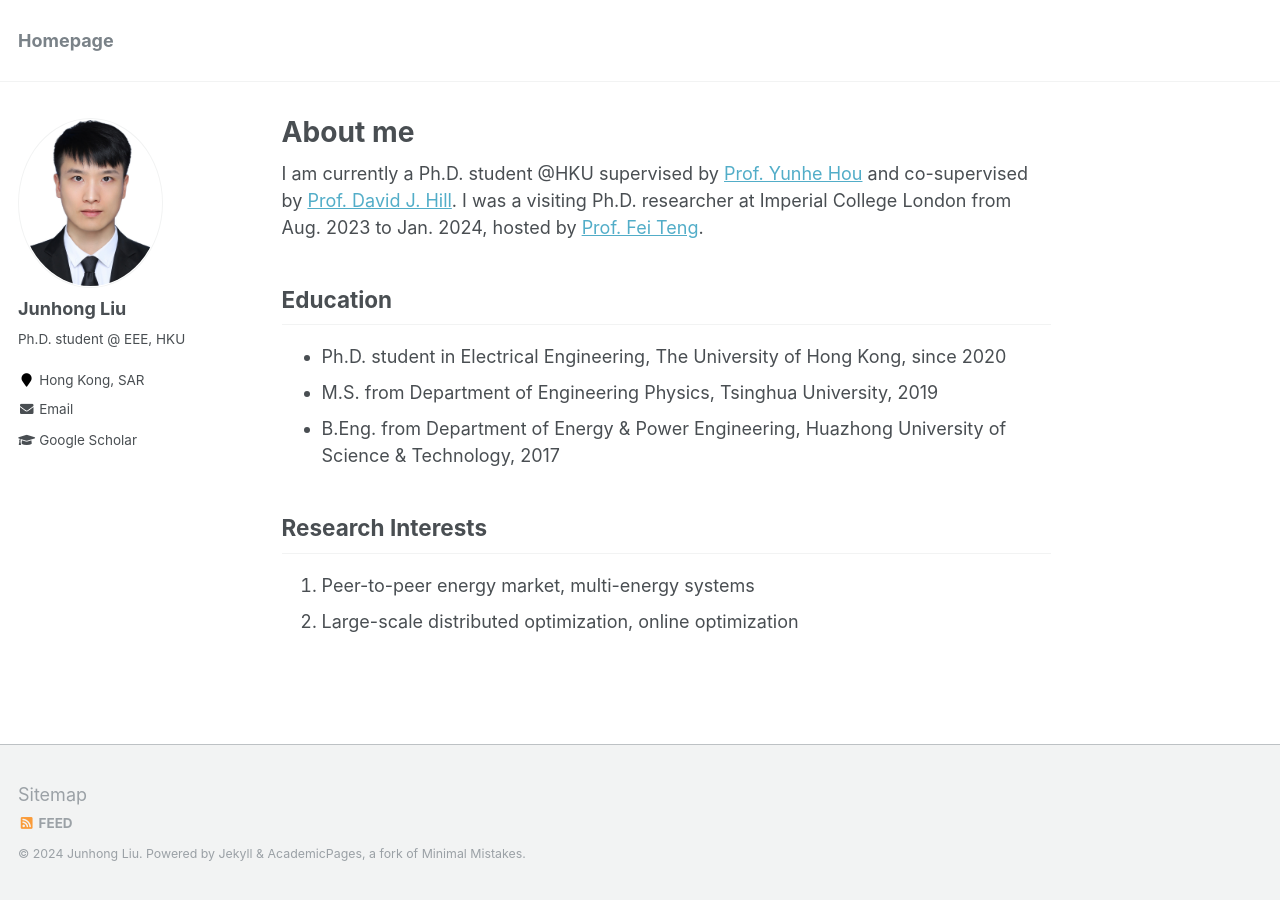
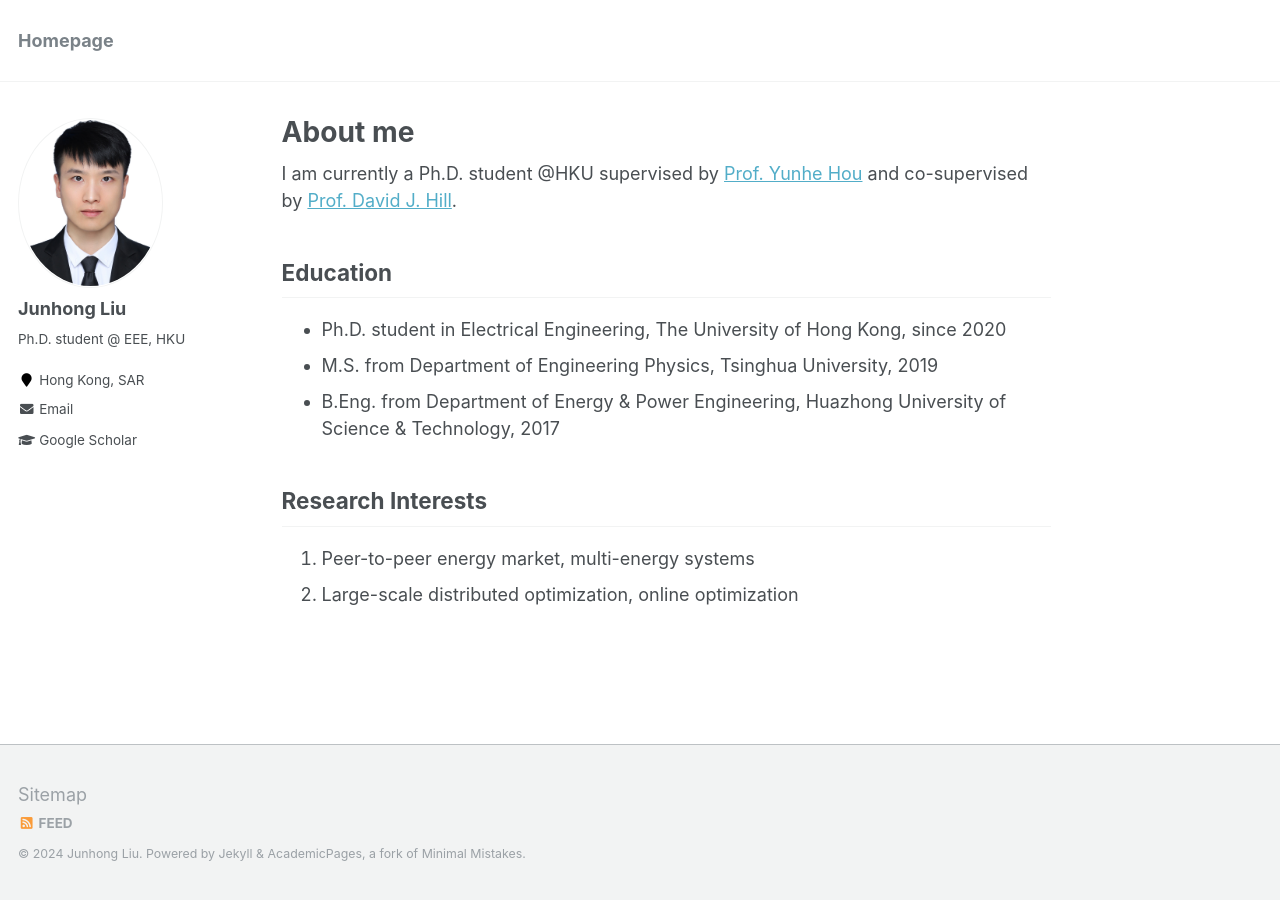
Before and after one commit to johnny-eee/online, a Jekyll site: the page built from _pages/about.md, in a window 1280 px wide. Built offline with Jekyll 4.4.1, drawn with Linux system fonts in a browser that asks for light colours.

Commit message:
Update about.md

```diff
--- a/_pages/about.md
+++ b/_pages/about.md
@@ -8,7 +8,7 @@ redirect_from:
   - /about.html
 ---
 
-I am currently a Ph.D. student @HKU supervised by [Prof. Yunhe Hou](https://www.eee.hku.hk/people/yhhou/) and co-supervised by [Prof. David J. Hill](https://www.eee.hku.hk/people/dhill/). I was a visiting Ph.D. researcher at Imperial College London from Aug. 2023 to Jan. 2024, hosted by [Prof. Fei Teng](https://profiles.imperial.ac.uk/f.teng).
+I am currently a Ph.D. student @HKU supervised by [Prof. Yunhe Hou](https://www.eee.hku.hk/people/yhhou/) and co-supervised by [Prof. David J. Hill](https://www.eee.hku.hk/people/dhill/).
 
 ## Education
 
```
